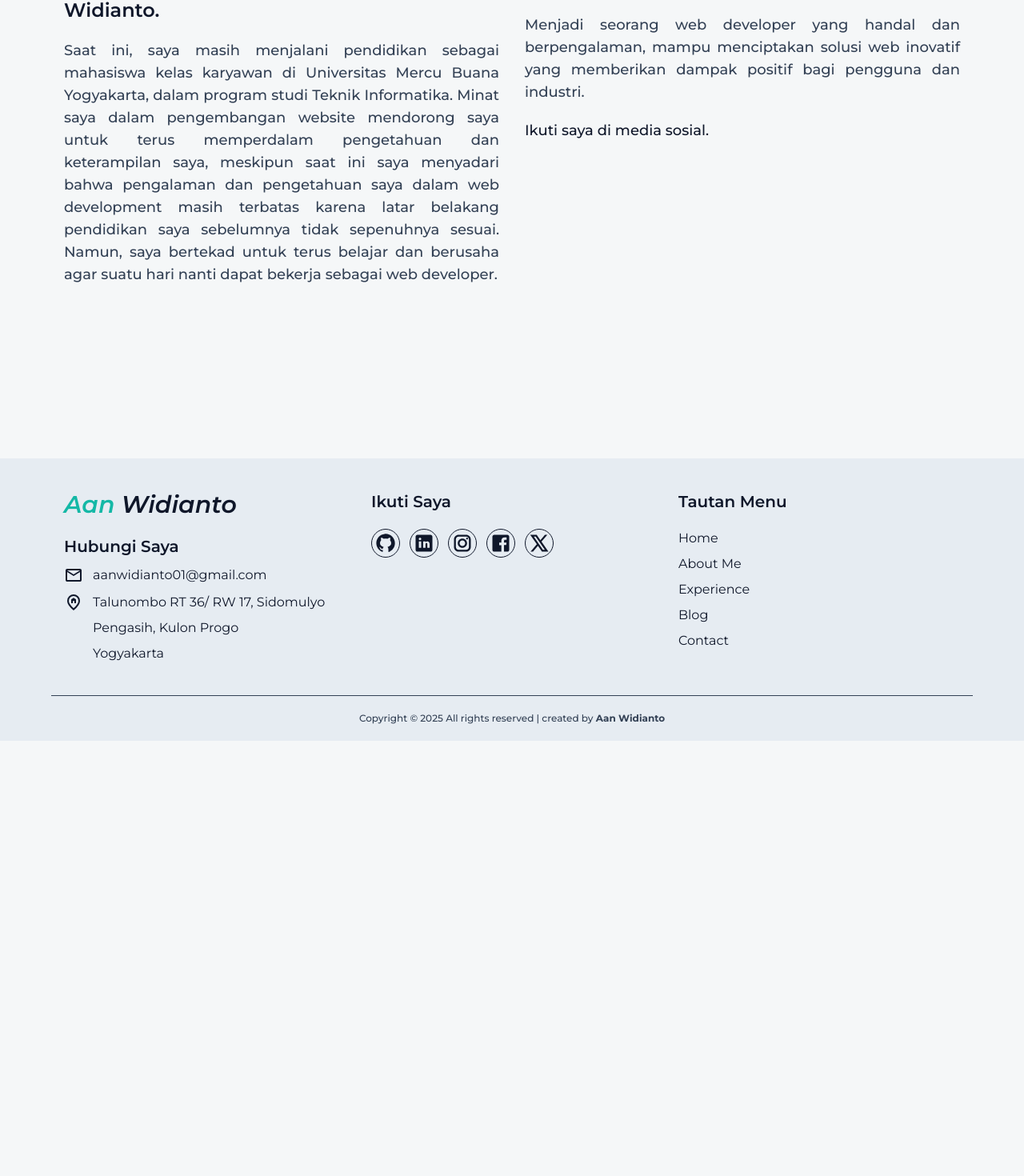
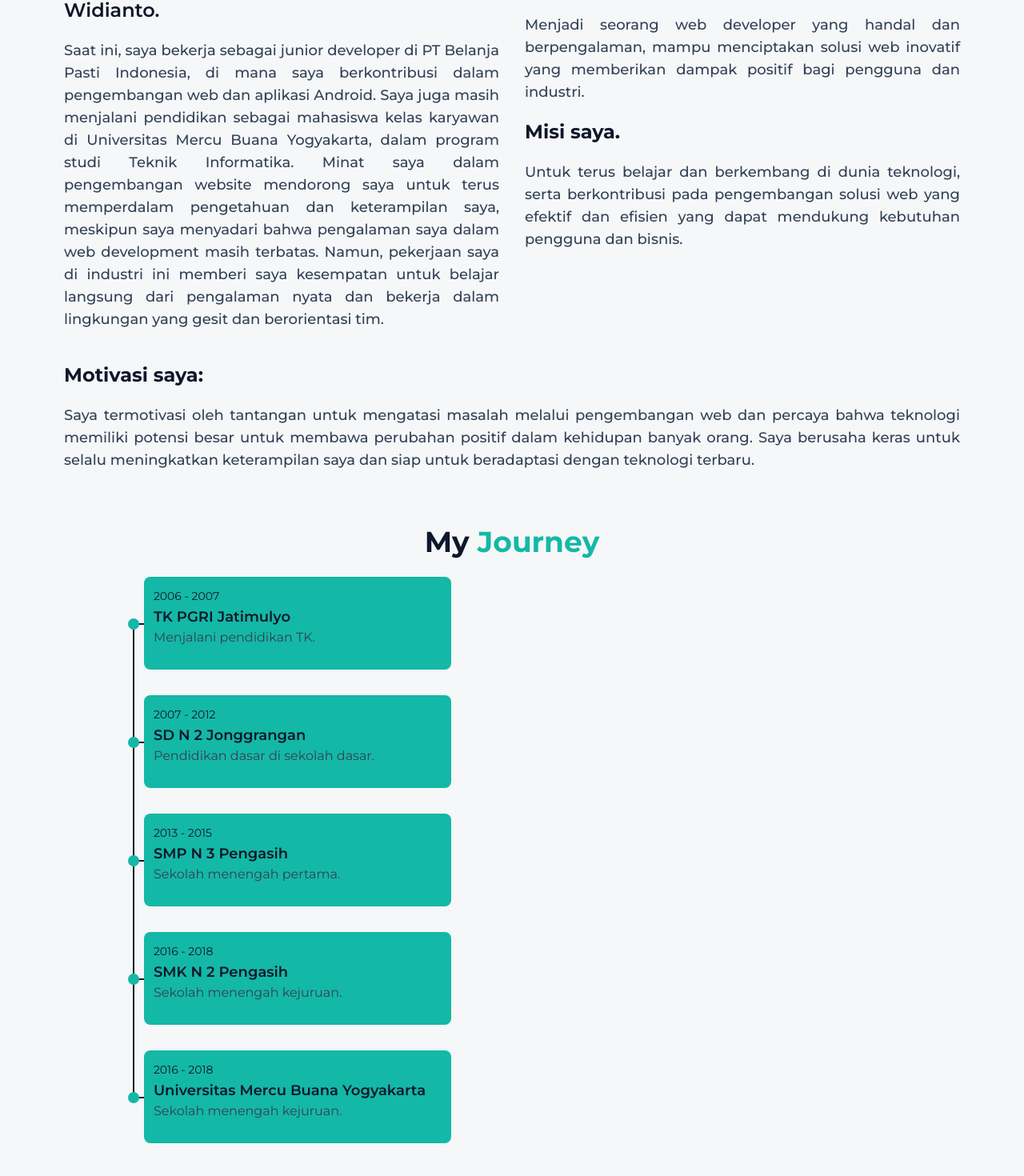
Before and after one commit to Aanwidiant/new-portfolio, a Next.js app: page /about in a window 1280 px wide. Shown: the part 227-1697 px from the top of the page at 80% size. Before the commit the page ends 1153 px from the top, so only its background shows below. Built offline with nearby package versions, Linux system fonts and the light colour scheme.

Commit message:
add new component

```diff
--- a/src/app/about/page.tsx
+++ b/src/app/about/page.tsx
@@ -1,6 +1,17 @@
+import Timeline from "@/components/timeline";
+
 export default function AboutPage() {
+  const timelineItems = [
+    { date: '2006 - 2007', title: 'TK PGRI Jatimulyo', description: 'Menjalani pendidikan TK.'},
+    { date: '2007 - 2012', title: 'SD N 2 Jonggrangan', description: 'Pendidikan dasar di sekolah dasar.' },
+    { date: '2013 - 2015', title: 'SMP N 3 Pengasih', description: 'Sekolah menengah pertama.' },
+    { date: '2016 - 2018', title: 'SMK N 2 Pengasih', description: 'Sekolah menengah kejuruan.' },
+    { date: '2016 - 2018', title: 'Universitas Mercu Buana Yogyakarta', description: 'Sekolah menengah kejuruan.' },
+  ];
+
   return (
-      <main className="pt-32 pb-16 min-h-screen">
+    <main className="pt-32 pb-16 min-h-screen flex flex-col gap-y-12">
+      <section>
         <div className="container text-justify">
           <div className="flex flex-wrap">
             <h2 className="w-full mb-6 text-3xl font-bold text-center text-dark dark:text-light lg:text-4xl">About <span
@@ -9,14 +20,7 @@ export default function AboutPage() {
               <h4 className="mb-5 text-xl font-semibold text-dark dark:text-light lg:text-2xl">Selamat datang, perkenalkan saya Aan
                 Widianto.</h4>
               <p className="text-base font-medium text-dark-etd dark:text-light-etd lg:text-lg">
-                Saat ini, saya masih menjalani pendidikan sebagai mahasiswa kelas karyawan di Universitas Mercu Buana
-                Yogyakarta, dalam program studi Teknik Informatika. Minat saya dalam pengembangan website mendorong saya
-                untuk terus
-                memperdalam pengetahuan dan keterampilan saya, meskipun saat ini saya menyadari bahwa pengalaman dan
-                pengetahuan saya dalam web development masih terbatas karena latar belakang pendidikan saya sebelumnya
-                tidak sepenuhnya
-                sesuai. Namun, saya bertekad untuk terus belajar dan berusaha agar suatu hari nanti dapat bekerja
-                sebagai web developer.
+              Saat ini, saya bekerja sebagai junior developer di PT Belanja Pasti Indonesia, di mana saya berkontribusi dalam pengembangan web dan aplikasi Android. Saya juga masih menjalani pendidikan sebagai mahasiswa kelas karyawan di Universitas Mercu Buana Yogyakarta, dalam program studi Teknik Informatika. Minat saya dalam pengembangan website mendorong saya untuk terus memperdalam pengetahuan dan keterampilan saya, meskipun saya menyadari bahwa pengalaman saya dalam web development masih terbatas. Namun, pekerjaan saya di industri ini memberi saya kesempatan untuk belajar langsung dari pengalaman nyata dan bekerja dalam lingkungan yang gesit dan berorientasi tim.
               </p>
             </div>
             <div className="w-full px-4 lg:w-1/2">
@@ -24,12 +28,29 @@ export default function AboutPage() {
               <p className="mb-5 text-base font-medium text-dark-etd dark:text-light-etd lg:text-lg">Menjadi seorang web developer yang
                 handal dan berpengalaman, mampu menciptakan solusi web inovatif yang memberikan dampak positif bagi
                 pengguna dan industri.</p>
-              <p className="mb-3 text-base font-medium text-dark dark:text-light lg:text-lg">Ikuti saya di media sosial.</p>
-              <div className="flex items-center">
-              </div>
+              <h4 className="mb-5 text-2xl font-bold text-dark dark:text-light lg:text-2xl">Misi saya.</h4>
+              <p className="mb-5 text-base font-medium text-dark-etd dark:text-light-etd lg:text-lg">Untuk terus belajar dan berkembang di dunia teknologi, serta berkontribusi pada pengembangan solusi web yang efektif dan efisien yang dapat mendukung kebutuhan pengguna dan bisnis.</p>
+            </div>
+          </div>
+          <div className="px-4">
+            <h4 className="mb-5 text-2xl font-bold text-dark dark:text-light lg:text-2xl">Motivasi saya:</h4>
+            <p className="mb-5 text-base font-medium text-dark-etd dark:text-light-etd lg:text-lg">Saya termotivasi oleh tantangan untuk mengatasi masalah melalui pengembangan web dan percaya bahwa teknologi memiliki potensi besar untuk membawa perubahan positif dalam kehidupan banyak orang. Saya berusaha keras untuk selalu meningkatkan keterampilan saya dan siap untuk beradaptasi dengan teknologi terbaru.</p>
+          </div>
+        </div>
+      </section>
+      <section>
+        <div className="container text-justify">
+          <div className="flex flex-wrap">
+            <h2 className="w-full mb-6 text-3xl font-bold text-center text-dark dark:text-light lg:text-4xl">My <span
+                className="text-primary">Journey</span></h2>
+            <div className="w-full px-4 lg:w-1/2 flex justify-center">
+              <Timeline items={timelineItems} />
+            </div>
+            <div className="w-full px-4 lg:w-1/2">
             </div>
           </div>
         </div>
-      </main>
+      </section>
+    </main>
   );
 }
--- a/src/components/header.tsx
+++ b/src/components/header.tsx
@@ -12,17 +12,17 @@ export default function Header({ isSidebarOpen, toggleSidebar }: HeaderProps) {
   return (
     <header className=" fixed top-0 left-0 z-10 flex items-center w-full shadow-sm bg-primary shadow-primary/75">
       <div className="container">
-        <div className="flex items-center justify-between w-full h-24">
+        <div className="flex items-center justify-between w-full h-20">
           <div className="px-4 flex gap-x-4 items-center">
             <Link href="/" className="text-2xl lg:text-3xl italic font-semibold text-dark">
               Aan <span className="text-light">Widianto</span>
             </Link>
           </div>
-          <div className="items-center p-4 hidden md:flex gap-x-8">
+          <div className="items-center p-4 hidden lg:flex gap-x-8">
             <Navigasi layout="header" />
             <ThemeToggle/>
           </div>
-          <div className="h-full items-center flex md:hidden p-4">
+          <div className="h-full items-center flex lg:hidden p-4">
             <Hamburger isOpen={isSidebarOpen} toggleSidebar={toggleSidebar} />
           </div>
         </div>
--- /dev/null
+++ b/src/components/icons/download.tsx
@@ -0,0 +1,10 @@
+import * as React from "react"
+import { SVGProps } from "react"
+const Download = (props: SVGProps<SVGSVGElement>) => (
+  <svg
+    xmlns="http://www.w3.org/2000/svg" viewBox="0 -960 960 960" {...props}
+  >
+    <path d="M480-320 280-520l56-58 104 104v-326h80v326l104-104 56 58-200 200ZM240-160q-33 0-56.5-23.5T160-240v-120h80v120h480v-120h80v120q0 33-23.5 56.5T720-160H240Z"/>
+  </svg>
+)
+export default Download
--- a/src/components/navigasi.tsx
+++ b/src/components/navigasi.tsx
@@ -11,7 +11,7 @@ interface NavigasiProps {
 export default function Navigasi({ layout, toggleSidebar }: NavigasiProps) {
   const pathName = usePathname();
 
-  const layoutClass = layout === "header" ? "flex flex-row text-xl gap-5" : layout === "sidebar" ? "flex flex-col gap-4 text-lg py-2" : "flex flex-col gap-2 text-base";
+  const layoutClass = layout === "header" ? "flex flex-row text-xl gap-x-10" : layout === "sidebar" ? "flex flex-col gap-y-10 text-lg py-2" : "flex flex-col gap-2 text-base";
 
   const handleLinkClick = () => {
     if (layout === "sidebar" && toggleSidebar) {
--- a/src/components/sidebar.tsx
+++ b/src/components/sidebar.tsx
@@ -10,7 +10,7 @@ export default function Sidebar({ isOpen, toggleSidebar }: SidebarProps) {
   return (
     <div>
       <div
-        className={`fixed top-24 right-0 z-40 h-full w-5/12 md:hidden bg-primary transform transition-transform duration-500 ease-in-out ${
+        className={`fixed top-20 right-0 z-40 h-full w-1/2 lg:hidden bg-primary transform transition-transform duration-500 ease-in-out ${
           isOpen ? "translate-x-0" : "translate-x-full"
         } lg:static lg:transform-none lg:opacity-100 lg:w-full lg:h-auto`}
       >
--- /dev/null
+++ b/src/components/timeline.tsx
@@ -0,0 +1,51 @@
+import Image from 'next/image';
+
+interface TimelineItem {
+  date: string;
+  title: string;
+  description: string;
+  logo?: string;
+}
+
+interface TimelineProps {
+  items: TimelineItem[];
+}
+
+const Timeline = ({ items }: TimelineProps) => {
+  return (
+    <ol className="relative">
+      <div className="absolute left-1.5 top-14 w-0.5 h-[calc(100%-9rem)] bg-dark dark:bg-light"></div>
+      {items.map((item, index) => (
+        <li key={index} className="mb-8 ml-5 bg-primary min-w-full rounded-lg p-3">
+          <div
+            className="absolute w-3.5 h-3.5 bg-primary rounded-full mt-10 left-0 z-10"
+            id='bullet'
+          ></div>
+          <div className="absolute w-3.5 h-0.5 bg-dark dark:bg-light left-1.5 mt-11 translate-y-0.5"></div>
+          <time className="mb-1 text-sm font-normal text-dark dark:text-light">
+            {item.date}
+          </time>
+          <h3 className="text-lg font-semibold text-dark dark:text-light">
+            {item.title}
+          </h3>
+          {item.logo && (
+            <div className="mt-2">
+              <Image
+                src={item.logo}
+                alt={item.title}
+                width={48}
+                height={48}
+                className="object-cover rounded-full"
+              />
+            </div>
+          )}
+          <p className="mb-4 text-base font-normal text-dark-etd dark:text-light">
+            {item.description}
+          </p>
+        </li>
+      ))}
+    </ol>
+  );
+};
+
+export default Timeline;
```
Also changed, not shown: src/app/page.tsx (+10 -2 lines), src/components/button.tsx (added, +43 -0 lines), 1 other file (tests, documents, lock files or other folders).
